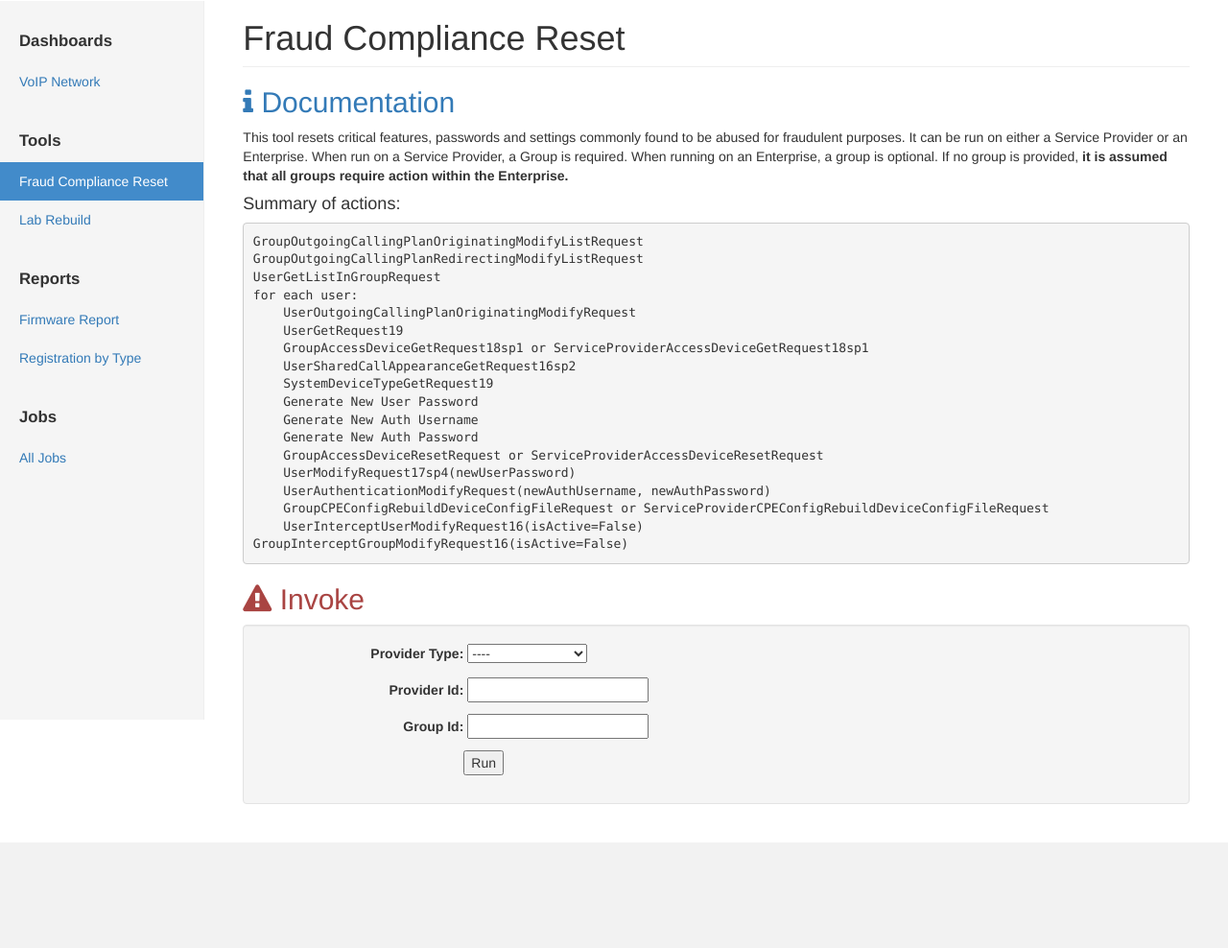
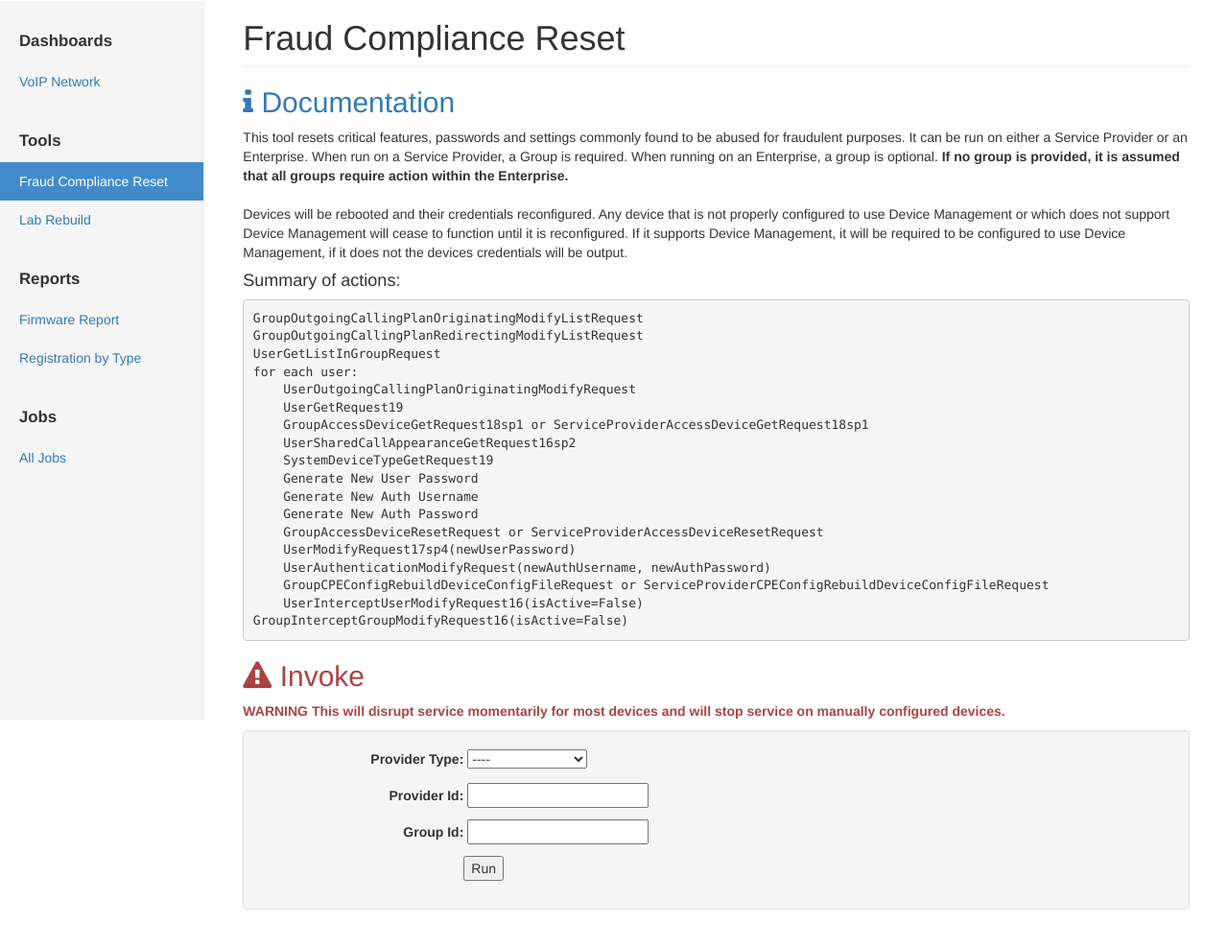
Before and after one commit to jamesbane/steward, a Django app: page /tools/fraud-compliance-reset-tool in a window 1280 px wide. Shown: the part 50-1038 px from the top of the page at 96% size. Before the commit the page ends 928 px from the top, so only its background shows below. Run offline with Django 3.2, Linux system fonts and the light colour scheme; the visitor is signed in with stand-in values (Sample User, id 1); parts of the project's set-up code (start-up, migrations or seed data) failed here and were passed over; some libraries are stand-ins or nearby versions.

Commit message:
Documentation update for Fraud Compliance Reset

```diff
--- a/tools/templates/tools/fraud_compliance_reset_tool.html
+++ b/tools/templates/tools/fraud_compliance_reset_tool.html
@@ -4,7 +4,13 @@
   <h1 class="page-header">Fraud Compliance Reset</h1>
   <div>
     <h2 class="text-primary"><i class="fa fa-info"></i> Documentation</h2>
-    <p>This tool resets critical features, passwords and settings commonly found to be abused for fraudulent purposes. It can be run on either a Service Provider or an Enterprise. When run on a Service Provider, a Group is required. When running on an Enterprise, a group is optional. If no group is provided, <strong>it is assumed that all groups require action within the Enterprise.</strong></p>
+    <p>This tool resets critical features, passwords and settings commonly found to be abused for fraudulent purposes. It can be run on either a Service Provider or an Enterprise.
+       When run on a Service Provider, a Group is required. When running on an Enterprise, a group is optional. <strong>If no group is provided, it is assumed that all groups
+       require action within the Enterprise.</strong><br/><br/>
+       Devices will be rebooted and their credentials reconfigured. Any device that is not properly configured to use Device Management or which does not support Device Management
+       will cease to function until it is reconfigured. If it supports Device Management, it will be required to be configured to use Device Management, if it does not the devices
+       credentials will be output.
+     </p>
     <h4>Summary of actions:</h4>
     <pre>
 GroupOutgoingCallingPlanOriginatingModifyListRequest
@@ -27,6 +33,7 @@
 GroupInterceptGroupModifyRequest16(isActive=False)</pre>
 
     <h2 class="text-danger"><i class="fa fa-warning"></i> Invoke</h2>
+    <p><strong class="text-danger">WARNING This will disrupt service momentarily for most devices and will stop service on manually configured devices.</strong></p>
     <div class="well">
       <form method="POST">
         {% csrf_token %}
```
